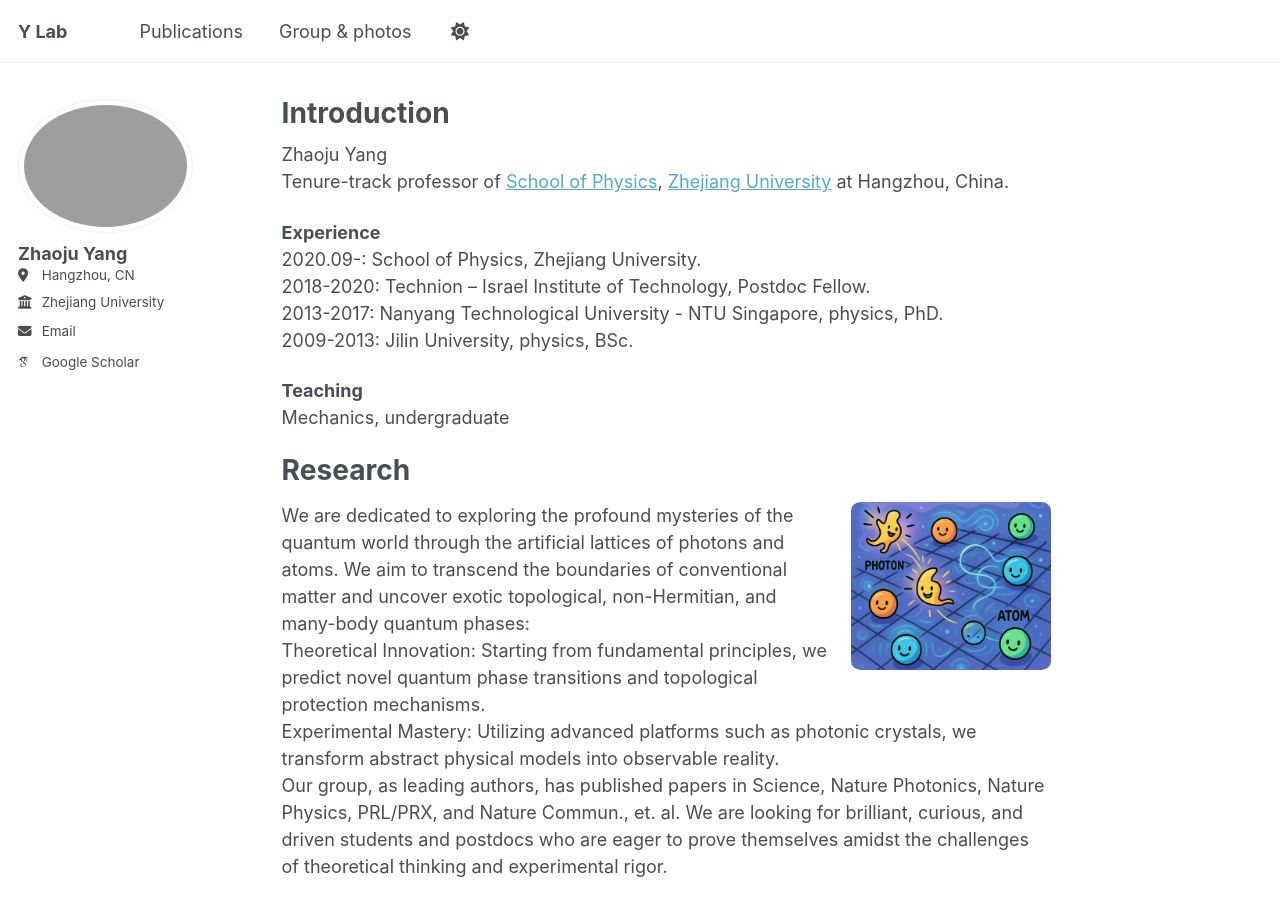
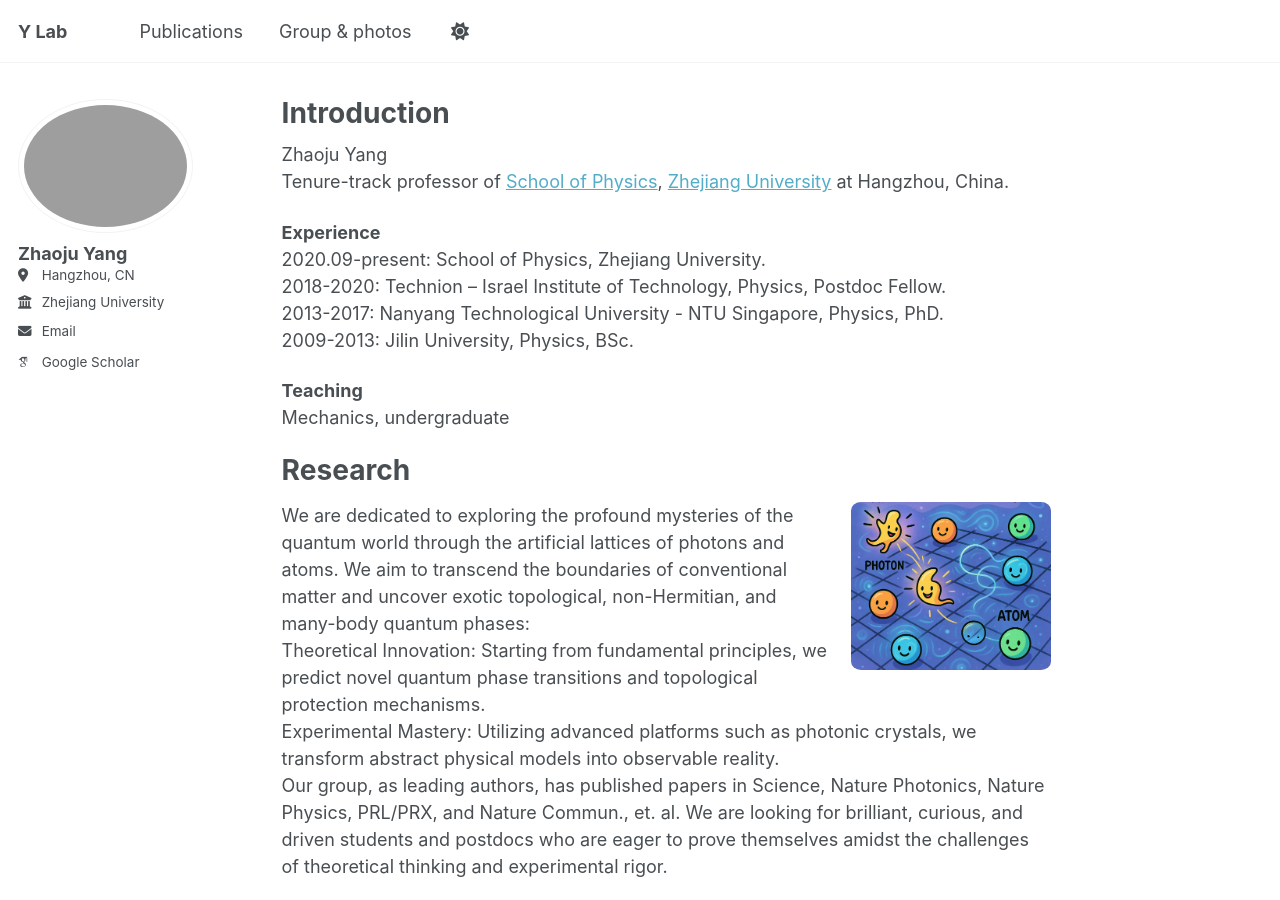
Before and after one commit to zhaojuyang/zhaojuyang.github.io, a Jekyll site: the page built from _pages/about.md, in a window 1280 px wide and 900 px high. Built offline with Jekyll 4.4.1, drawn with Linux system fonts in a browser that asks for light colours; some web fonts are replaced.

Commit message:
Update about.md

```diff
--- a/_pages/about.md
+++ b/_pages/about.md
@@ -11,10 +11,10 @@ Zhaoju Yang <br>
 Tenure-track professor of [School of Physics](https://physics.zju.edu.cn/), [Zhejiang University](https://www.zju.edu.cn/) at Hangzhou, China.
 
 **Experience**
-2020.09-: School of Physics, Zhejiang University. <br>
-2018-2020: Technion – Israel Institute of Technology, Postdoc Fellow. <br>
-2013-2017: Nanyang Technological University - NTU Singapore, physics, PhD. <br>
-2009-2013: Jilin University, physics, BSc.
+2020.09-present: School of Physics, Zhejiang University. <br>
+2018-2020: Technion – Israel Institute of Technology, Physics, Postdoc Fellow. <br>
+2013-2017: Nanyang Technological University - NTU Singapore, Physics, PhD. <br>
+2009-2013: Jilin University, Physics, BSc.
 
 **Teaching**
 Mechanics, undergraduate
@@ -36,7 +36,7 @@ News
 ======
 2026 [Nature Commun.](https://www.nature.com/articles/s41467-026-68293-8): Quantum boomerang effect of light.
 
-<div style="display: flex; gap: 150px; margin-top: 10px; margin-bottom: 20px;">
+<div style="display: flex; gap: 10px; margin-top: 10px; margin-bottom: 20px;">
   <img src="/files/img/2026QBE.png" alt="QBE" style="width: 25%"/>
   <!-- <img src="/files/img/2024nonabelian.png" alt="2024nphys" style="width: 25%"/> -->
 </div>
@@ -46,9 +46,9 @@ News
 <!-- <img src="/files/img/2024nonabelian.png" alt="2024nphys" style="float: right; width: 150px; margin-left: 20px; margin-bottom: 10px;"> -->
 2024 [Nature Physics](https://www.nature.com/articles/s41567-024-02644-4): Chiral dynamics of ultracold atoms under a tunable SU(2) synthetic gauge field. ZJU [news1](https://mp.weixin.qq.com/s/UmNhIYGsmS2ypfKns5Vu-w), [news2](https://mp.weixin.qq.com/s/UmNhIYGsmS2ypfKns5Vu-w).
 
-<div style="display: flex; gap: 150px; margin-top: 10px; margin-bottom: 20px;">
+<div style="display: flex; gap: 100px; margin-top: 10px; margin-bottom: 20px;">
   <img src="/files/img/2024nonabelian.png" alt="2024nphys" style="width: 20%"/>
-  <img src="/files/img/2024Floquet_skin.png" alt="2024prl" style="width: 20%"/>
+  <img src="/files/img/2024Floquet_skin.png" alt="2024prl" style="float: right; width: 160px; margin-left: 10px; margin-bottom: 10px; border-radius:5%;"/>
 </div>
 <!-- <img src="/files/img/2024Floquet_skin.png" alt="2024prl" style="float: right; width: 150px; margin-left: 10px; margin-bottom: 10px; border-radius:5%;"> -->
 
```
